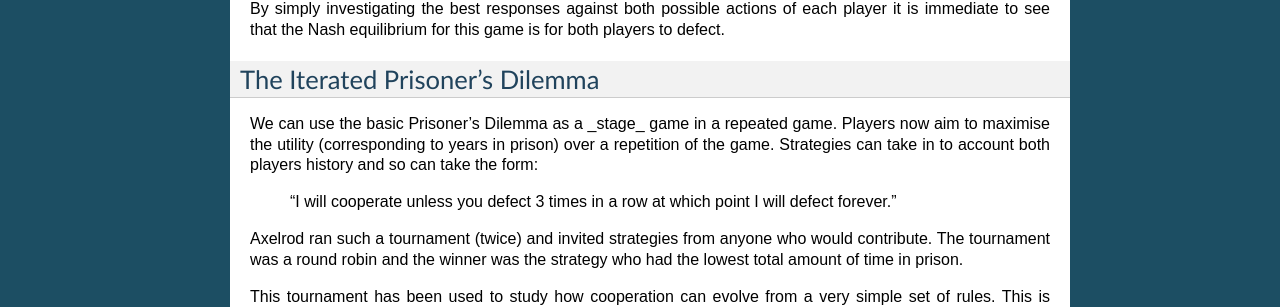
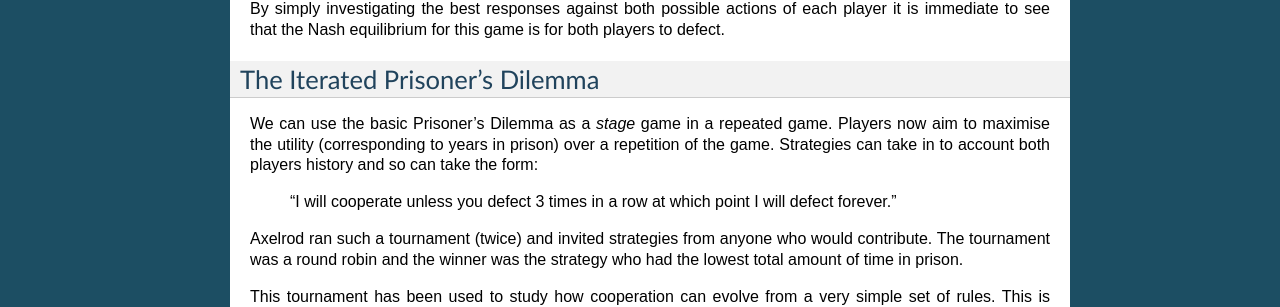
Before and after one commit to Axelrod-Python/Axelrod, a Sphinx documentation site: the page built from docs/background.rst, in a window 1280 px wide. Shown: the part 566-873 px from the top of the page. Built offline with Sphinx 7.4.7, drawn with Linux system fonts in a browser that asks for light colours.

Commit message:
Rest syntax.

```diff
--- a/docs/background.rst
+++ b/docs/background.rst
@@ -32,7 +32,7 @@ By simply investigating the best responses against both possible actions of each
 The Iterated Prisoner's Dilemma
 -------------------------------
 
-We can use the basic Prisoner's Dilemma as a _stage_ game in a repeated game.
+We can use the basic Prisoner's Dilemma as a *stage* game in a repeated game.
 Players now aim to maximise the utility (corresponding to years in prison) over a repetition of the game.
 Strategies can take in to account both players history and so can take the form:
 
```
